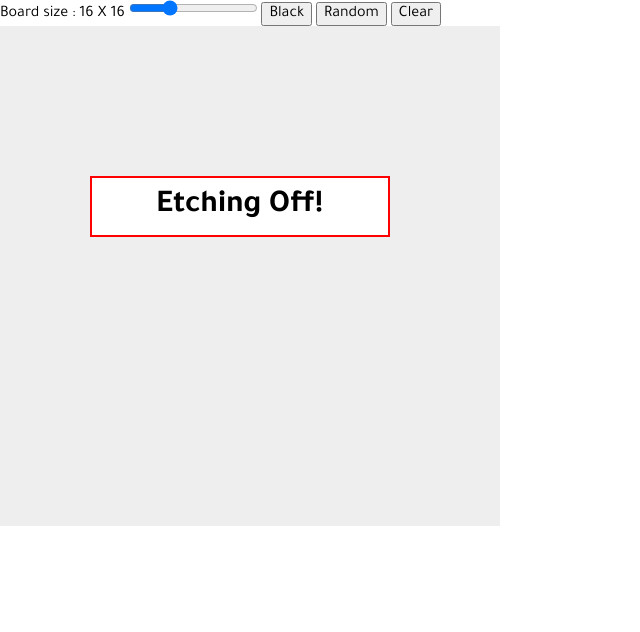
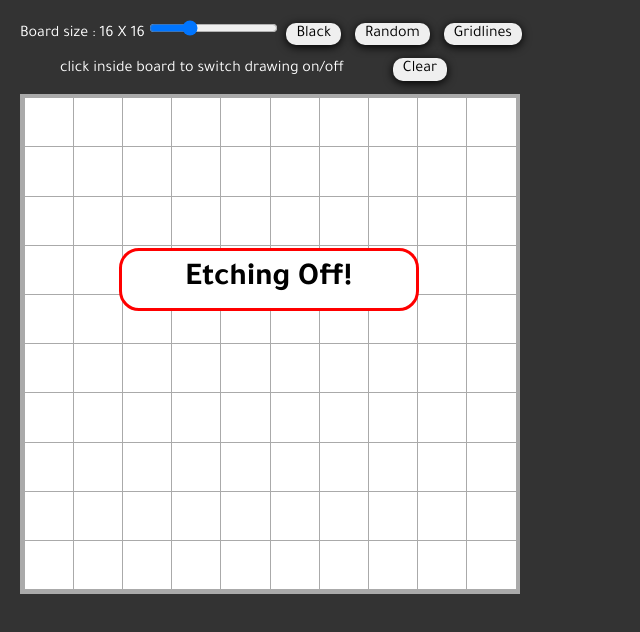
Before and after one commit to 0red0/etch-sketch, a plain HTML site: page index.html in a window 1280 px wide. Shown: the whole page, without its empty margins (0-640 px from the left). Drawn offline with Linux system fonts and the light colour scheme.

Commit message:
Project done

```diff
--- a/css/main.scss
+++ b/css/main.scss
@@ -5,25 +5,51 @@
 }
 body {
    font-family: "Tajawal", sans-serif;
+   background-color: #333;
+}
+aside {
+   margin-top: 20px;
+   margin-left: 20px;
+   color: white;
+   button {
+      border-radius: 10px;
+      border: none;
+      padding: 2px 10px;
+      margin: 0 5px 0;
+      box-shadow: 0 2px 10px black;
+      cursor: pointer;
+   }
+   p {
+      display: inline-block;
+      margin: 15px 40px;
+   }
 }
 section {
    display: grid;
-   gap: 1px;
-   background-color: #eee;
+   background-color: #aaa;
+   border: 4px solid #aaa;
+   margin: 0 0 0 20px;
    width: 500px;
    height: 500px;
    position: relative;
+   div {
+      background-color: #fff;
+      &.marg {
+         margin: 0.5px;
+      }
+   }
    p {
       position: absolute;
       background-color: white;
       top: 150px;
-      left: 90px;
+      left: 95px;
       width: 300px;
       margin: 0;
       padding: 10px 30px;
-      border: 2px solid red;
+      border: 3px solid red;
       font-size: 2rem;
       font-weight: bold;
       text-align: center;
+      border-radius: 20px;
    }
 }
--- a/etch.js
+++ b/etch.js
@@ -3,6 +3,7 @@ const rangeInput = document.getElementById("range");
 const showSize = document.querySelector(".size");
 const randomBtn = document.getElementById("random");
 const blackBtn = document.getElementById("black");
+const gridBtn = document.getElementById("grid-lines");
 const clearBtn = document.getElementById("clear");
 const switchEtching = document.querySelector("section p");
 
@@ -11,11 +12,10 @@ let colorize = "black";
 let click = false;
 
 document.querySelector("body").addEventListener("click", (e) => {
-   if (e.target.className == "block") {
+   if (e.target.classList.contains("block")) {
       click = !click;
       if (click) {
          switchEtching.style.display = "none";
-         // switchEtching.innerHTML = "";
       } else {
          switchEtching.style.display = "block";
          switchEtching.innerText = "Etching Off!";
@@ -41,15 +41,15 @@ function createBlocks(num) {
    let numbersOfBlocks = num * num;
    for (let i = 0; i < numbersOfBlocks; i++) {
       let block = document.createElement("div");
-      block.className = "block";
+      block.classList.add("block", "marg");
       block.addEventListener("mouseover", clrBlock);
       gridHolder.append(block);
    }
 }
 /// change block color
-if (!click) {
-   console.log("ok");
-   function clrBlock() {
+function clrBlock() {
+   if (click) {
+      console.log("ok");
       changeClr();
       if (colorize == "randomize") {
          this.style.backgroundColor = `hsl(${Math.random() * 360},100%,50%)`;
@@ -67,9 +67,13 @@ function changeClr() {
    randomBtn.addEventListener("click", () => (colorize = "randomize"));
    blackBtn.addEventListener("click", () => (colorize = "blackize"));
 }
-/// clear all colors
+// clear all colors
+let divs = document.querySelectorAll("section div");
 clearBtn.addEventListener("click", clearClrs);
 function clearClrs() {
-   let divs = document.querySelectorAll("section div");
-   divs.forEach((d) => (d.style.backgroundColor = "transparent"));
+   divs.forEach((d) => (d.style.backgroundColor = "white"));
 }
+// grid button
+gridBtn.addEventListener("click", () => {
+   divs.forEach((d) => d.classList.toggle("marg"));
+});
--- a/index.html
+++ b/index.html
@@ -20,6 +20,9 @@
          </label>
          <button id="black">Black</button>
          <button id="random">Random</button>
+         <button id="grid-lines">Gridlines</button>
+         <br>
+         <p>click inside board to switch drawing on/off</p>
          <button id="clear">Clear</button>
       </aside>
       <section>
```
Also changed, not shown: css/main.css, 2 other files.
